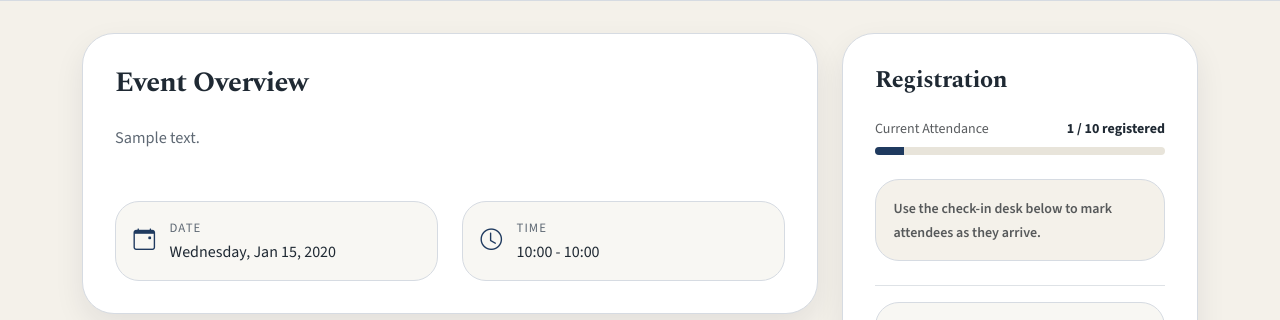
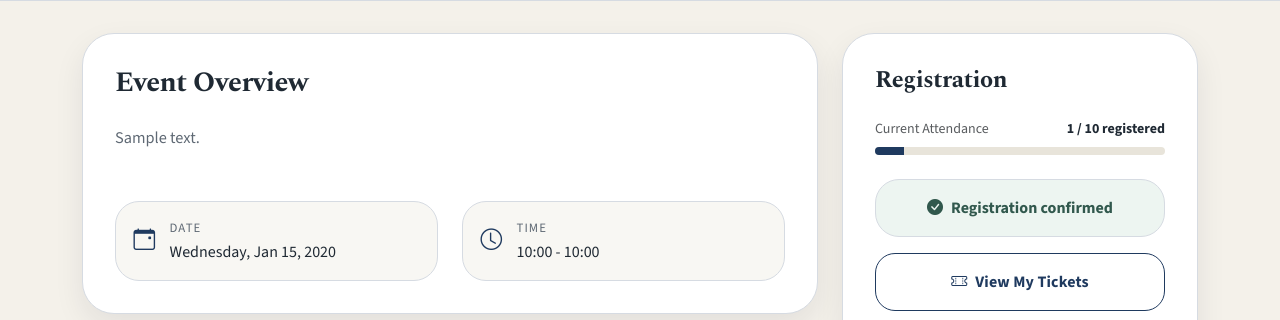
Before and after one commit to HAORAN599/Group_8C, a Django app: page /event/1/ in a window 1280 px wide. Shown: the part 415-735 px from the top of the page. Run offline with Django 3.2, Linux system fonts and the light colour scheme; a user stored in the database is signed in; tables that the repository leaves empty hold one stand-in row (values such as "Sample post"); some libraries are stand-ins or nearby versions.

Commit message:
simplified booking banner logic and also remove info banner

```diff
--- a/events/static/events/css/style.css
+++ b/events/static/events/css/style.css
@@ -729,8 +729,7 @@ a:hover {
 }
 
 .organizer-banner,
-.booking-success-banner,
-.booking-info-banner {
+.booking-success-banner {
     border-radius: var(--radius-md);
     padding: 1rem 1.1rem;
     border: 1px solid var(--line);
@@ -744,12 +743,6 @@ a:hover {
 .booking-success-banner {
     background: #edf5f1;
     color: var(--success);
-}
-
-.booking-info-banner {
-    background: #f4f1ea;
-    color: var(--text-dark);
-    border-color: var(--line);
 }
 
 .participants-list {
--- a/events/templates/events/event_detail.html
+++ b/events/templates/events/event_detail.html
@@ -93,11 +93,7 @@
                     </div>
 
                     <div id="booking-action-area">
-                        {% if is_organizer %}
-                            <div class="booking-info-banner mb-4">
-                                <small class="fw-semibold text-muted">Use the check-in desk below to mark attendees as they arrive.</small>
-                            </div>
-                        {% elif already_has_ticket %}
+                        {% if already_has_ticket %}
                             <div class="booking-success-banner text-center py-3 mb-3">
                                 <i class="bi bi-check-circle-fill me-2"></i><strong>Registration confirmed</strong>
                             </div>
```
